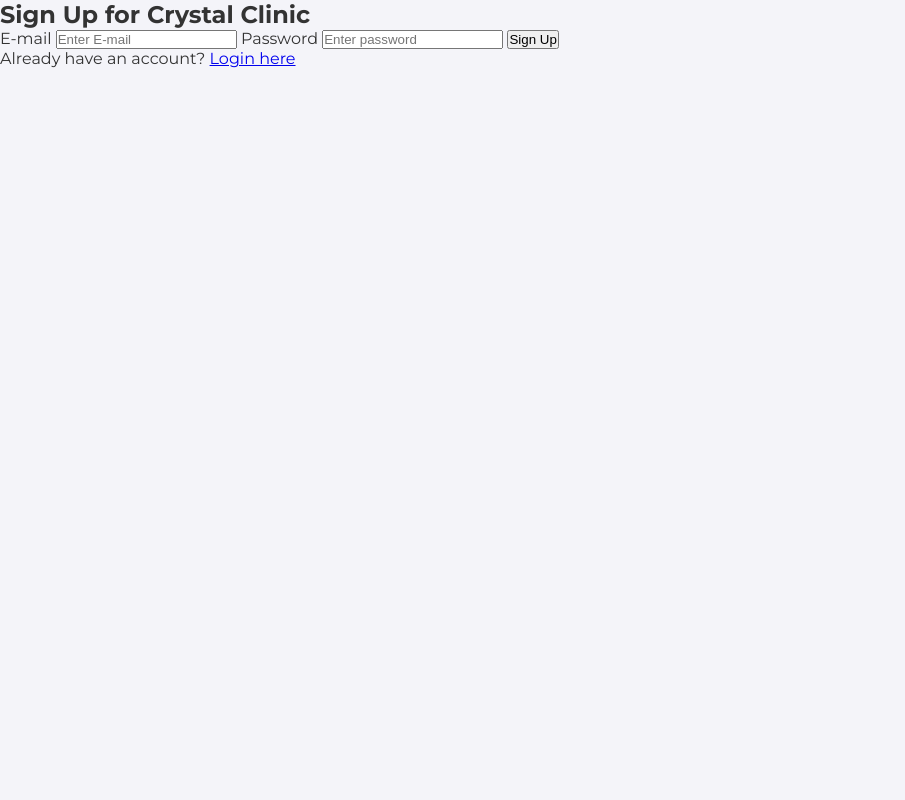
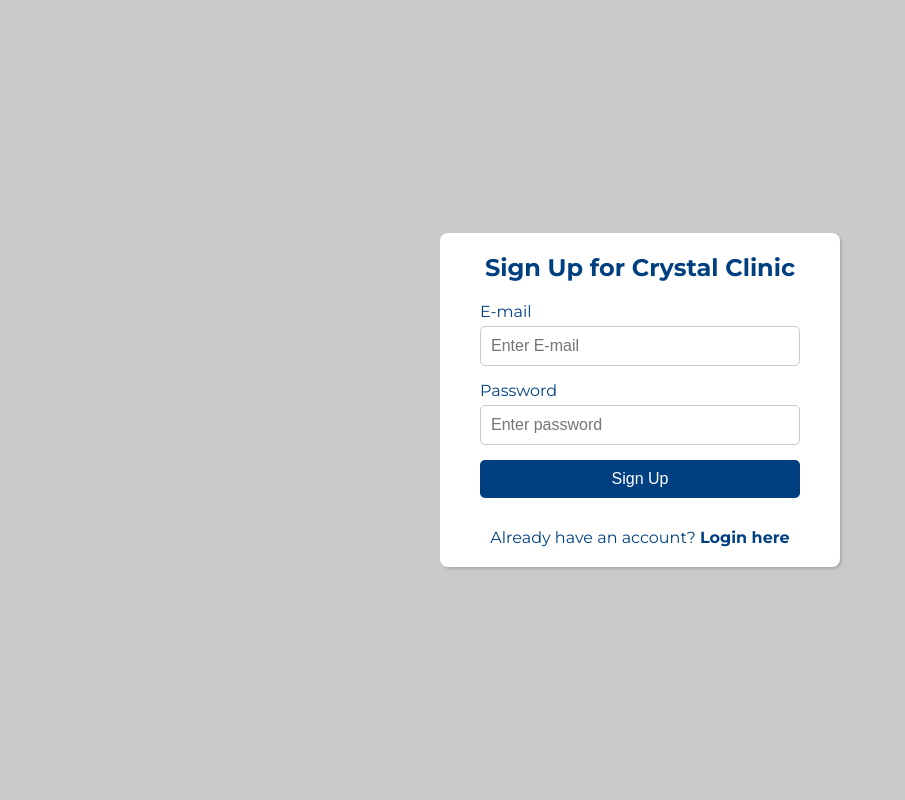
Before and after one commit to Masxshaqir/crystal-clinic, a Django app: page /signup/ in a window 1280 px wide. Shown: the whole page, without its empty margins (0-905 px from the left). Run offline with Django 4.2, Linux system fonts and the light colour scheme.

Commit message:
Fix style file path

```diff
--- a/static/CSS/styles.css
+++ b/static/CSS/styles.css
@@ -493,3 +493,81 @@ body.overlay::before {
 .footer a:hover {
   color: var(--grayColor);
 }
+
+.login-container {
+  display: flex;
+  justify-content: center;
+  align-items: center;
+  width: 100%;
+  height: 100vh;
+  background-color: var(--grayColor);;
+}
+
+.login-box {
+  background: var(--whiteColor);
+  padding: 20px 40px;
+  box-shadow: var(--boxShadow);
+  border-radius: 8px;
+  width: 100%;
+  max-width: 400px;
+  text-align: center;
+}
+
+.login-box h2 {
+  margin-bottom: 20px;
+  color: var(--mainColor);
+}
+
+.login-box form {
+  display: flex;
+  flex-direction: column;
+  text-align: left;
+}
+
+.login-box label {
+  margin-bottom: 5px;
+  color: var(--mainColor);
+}
+
+.login-box input[type="email"],
+.login-box input[type="password"],
+.login-box input[type="submit"] {
+  padding: 10px;
+  margin-bottom: 15px;
+  border: 1px solid var(--grayColor);
+  border-radius: 5px;
+  font-size: 16px;
+}
+
+.login-box input[type="email"]:focus,
+.login-box input[type="password"]:focus {
+  border-color: var(--mainColor);
+  outline: none;
+}
+
+.login-box input[type="submit"] {
+  background: var(--mainColor);
+  color: var(--whiteColor);
+  border: none;
+  cursor: pointer;
+  transition: background 0.3s ease;
+}
+
+.login-box input[type="submit"]:hover {
+  background: var(--mainColor);
+}
+
+.signup-text {
+  margin-top: 15px;
+  color: var(--mainColor);
+}
+
+.signup-text a {
+  color: var(--mainColor);
+  text-decoration: none;
+  font-weight: bold;
+}
+
+.signup-text a:hover {
+  text-decoration: underline;
+}
```
